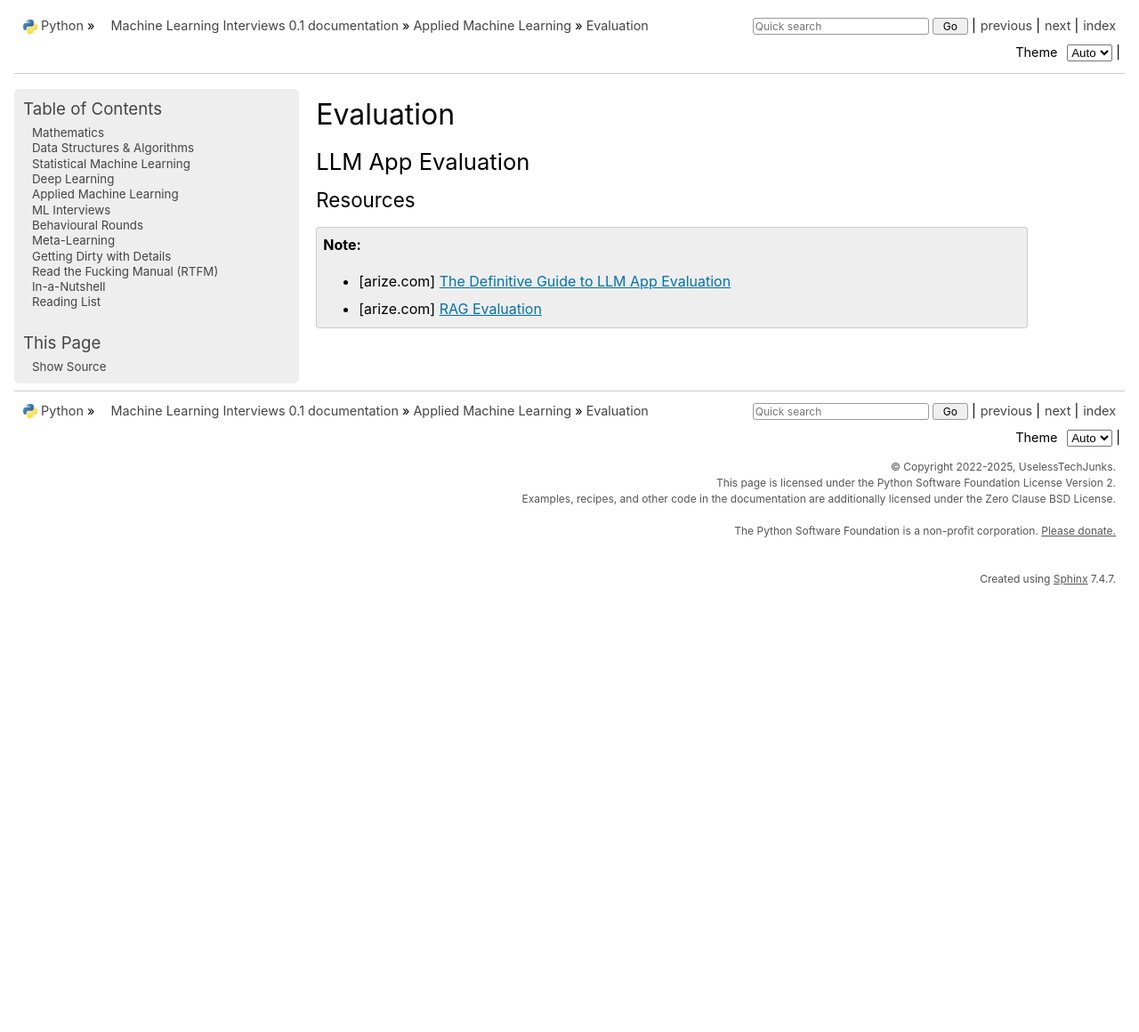
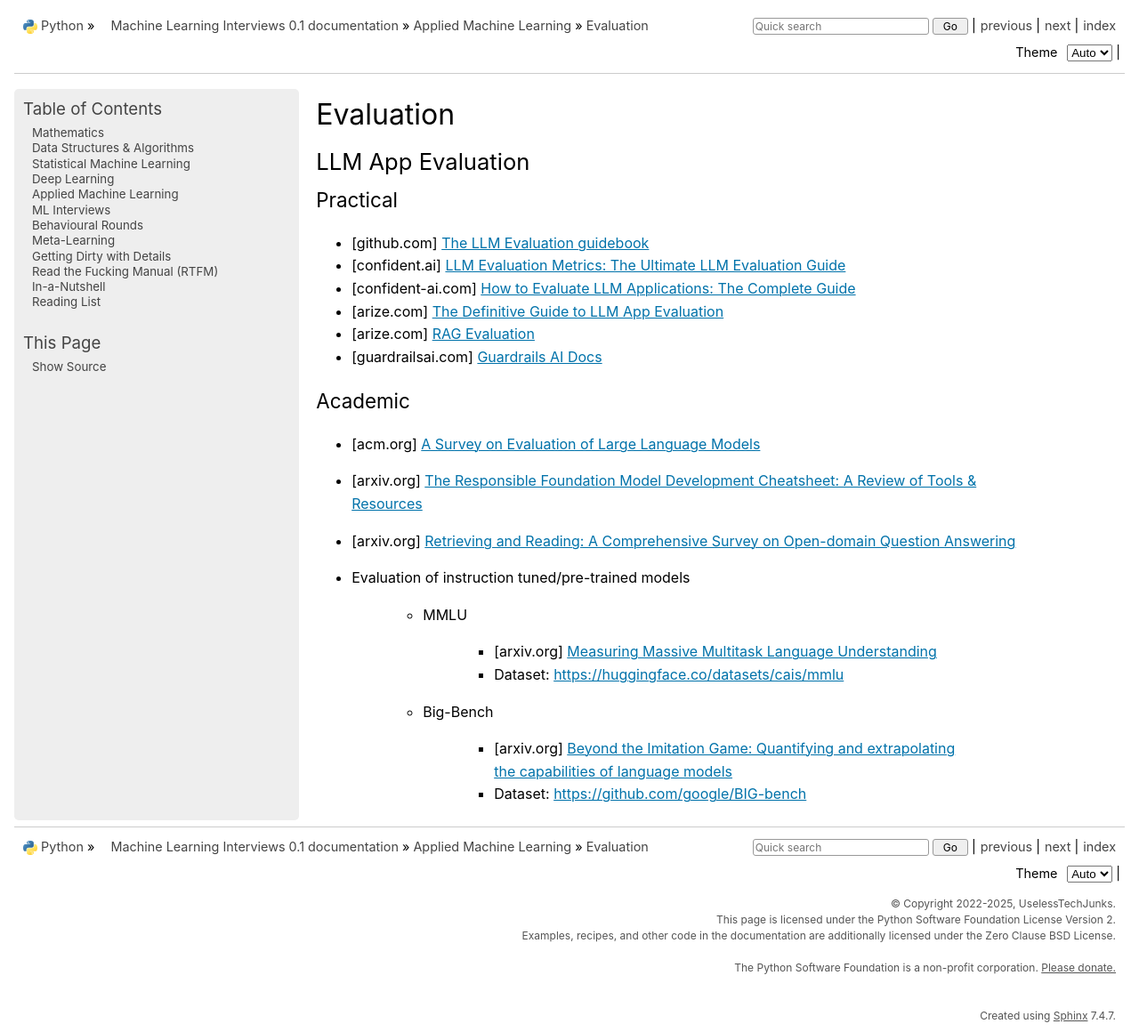
Before and after one commit to uselesstechjunks/leetcode, a Sphinx documentation site: the page built from docs/source/applied/eval/eval.rst, in a window 1280 px wide and 1160 px high. Shown: the whole window at 89% size. Built offline with Sphinx 7.4.7, drawn with Linux system fonts in a browser that asks for light colours; pages that are not in the unit, such as notebooks, are missing from menus.

Commit message:
Update eval.rst

```diff
--- a/docs/source/applied/eval/eval.rst
+++ b/docs/source/applied/eval/eval.rst
@@ -4,8 +4,27 @@ Evaluation
 **************************************************************************************
 LLM App Evaluation
 **************************************************************************************
-Resources
-======================================================================================
-.. note::
-	* [arize.com] `The Definitive Guide to LLM App Evaluation <https://arize.com/llm-evaluation>`_
-	* [arize.com] `RAG Evaluation <https://arize.com/blog-course/rag-evaluation/>`_
+Practical
+=========================================================================================
+* [github.com] `The LLM Evaluation guidebook <https://github.com/huggingface/evaluation-guidebook>`_
+* [confident.ai] `LLM Evaluation Metrics: The Ultimate LLM Evaluation Guide <https://www.confident-ai.com/blog/llm-evaluation-metrics-everything-you-need-for-llm-evaluation>`_
+* [confident-ai.com] `How to Evaluate LLM Applications: The Complete Guide <https://www.confident-ai.com/blog/how-to-evaluate-llm-applications>`_
+* [arize.com] `The Definitive Guide to LLM App Evaluation <https://arize.com/llm-evaluation/overview/>`_
+* [arize.com] `RAG Evaluation <https://arize.com/blog-course/rag-evaluation/>`_
+* [guardrailsai.com] `Guardrails AI Docs <https://www.guardrailsai.com/docs>`_
+
+Academic
+=========================================================================================
+* [acm.org] `A Survey on Evaluation of Large Language Models <https://dl.acm.org/doi/pdf/10.1145/3641289>`_
+* [arxiv.org] `The Responsible Foundation Model Development Cheatsheet: A Review of Tools & Resources <https://arxiv.org/abs/2406.16746>`_
+* [arxiv.org] `Retrieving and Reading: A Comprehensive Survey on Open-domain Question Answering <https://arxiv.org/pdf/2101.00774>`_
+* Evaluation of instruction tuned/pre-trained models
+
+	* MMLU
+
+		* [arxiv.org] `Measuring Massive Multitask Language Understanding <https://arxiv.org/pdf/2009.03300>`_
+		* Dataset: https://huggingface.co/datasets/cais/mmlu
+	* Big-Bench
+
+		* [arxiv.org] `Beyond the Imitation Game: Quantifying and extrapolating the capabilities of language models <https://arxiv.org/pdf/2206.04615>`_
+		* Dataset: https://github.com/google/BIG-bench
```
